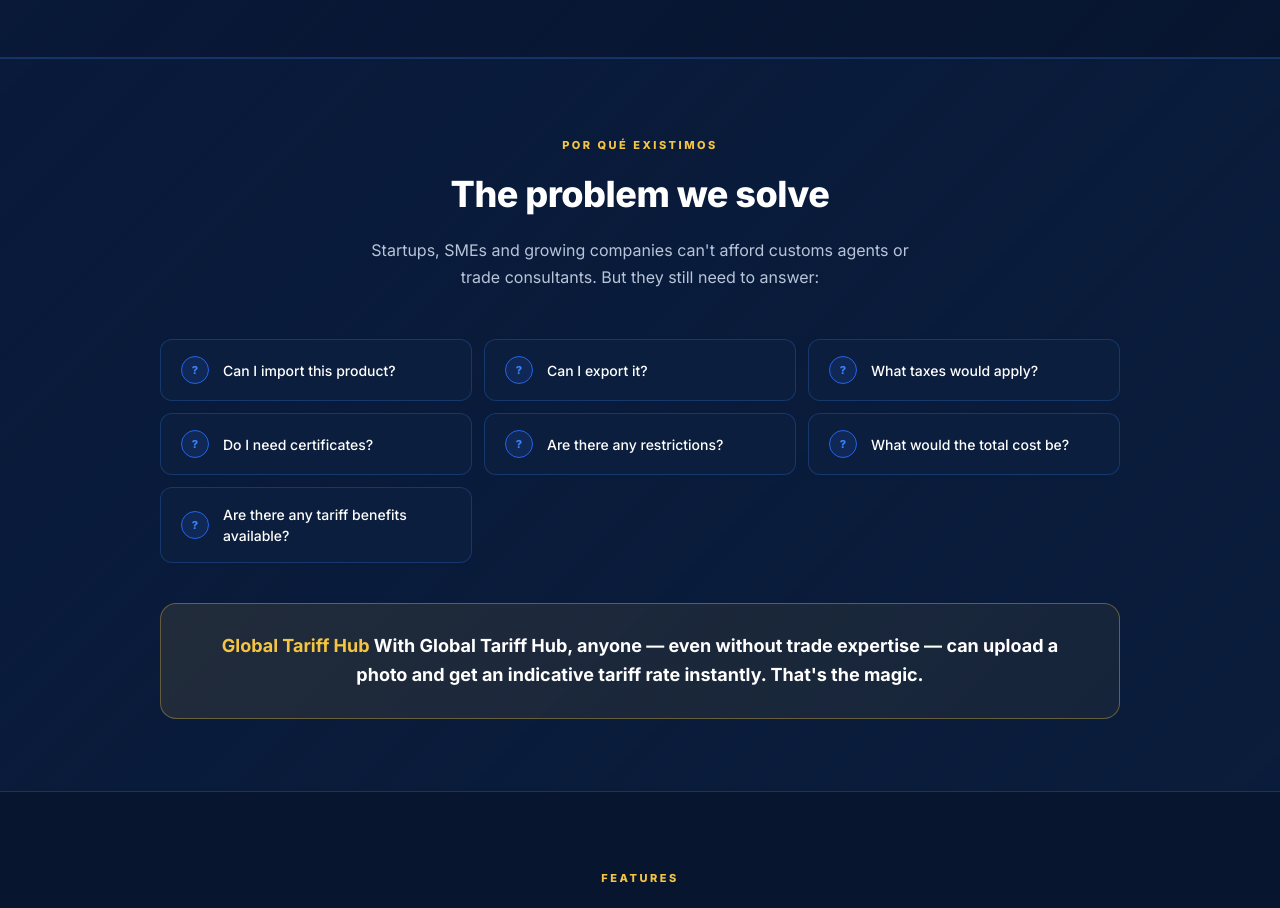
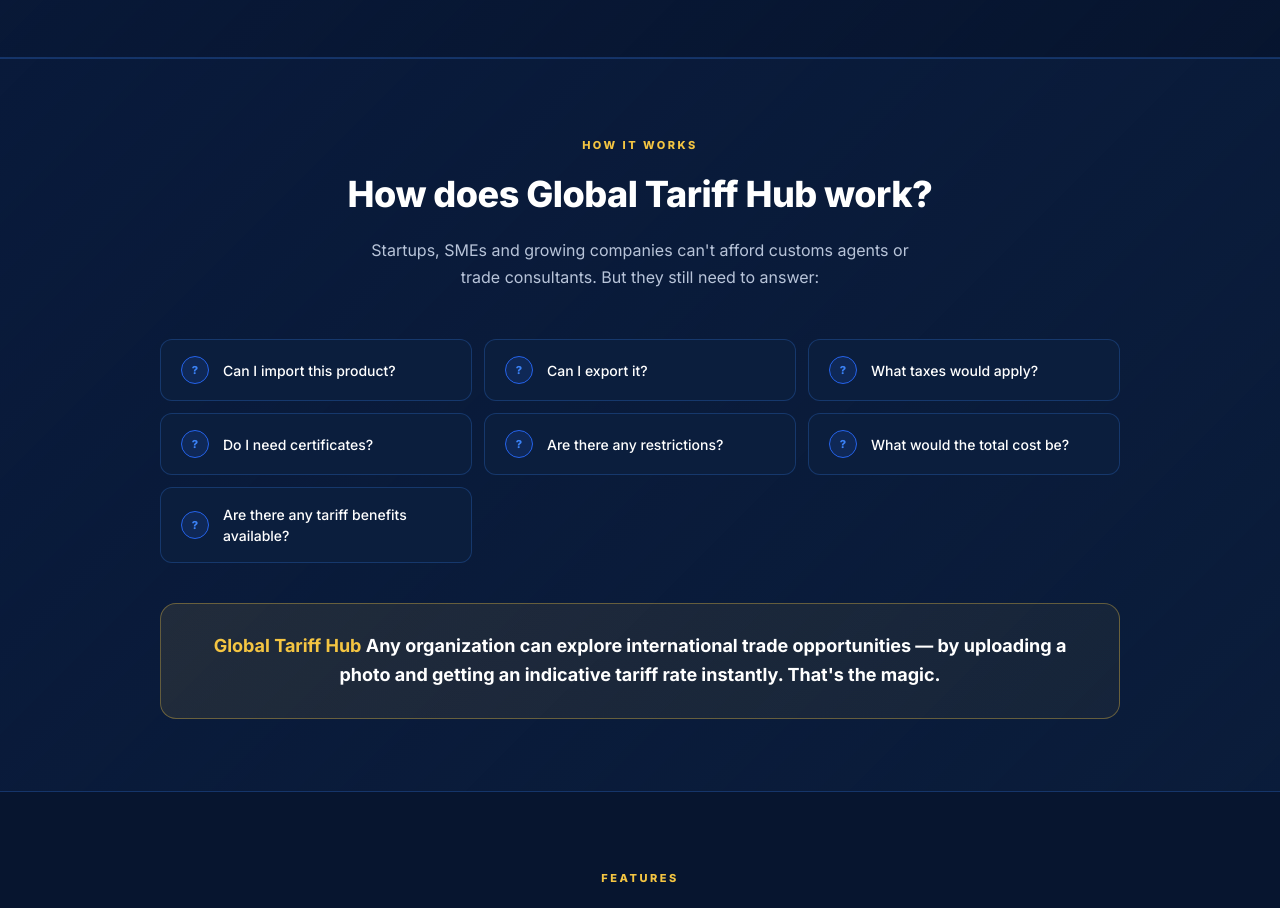
Before and after one commit to Amver8560/globaltariffhub-v2, a Next.js app: page /en in a window 1280 px wide. Shown: the part 1740-2648 px from the top of the page. Built offline with nearby package versions, Linux system fonts and the light colour scheme.

Commit message:
Renombra sección 'El problema' a '¿Cómo funciona GTH?'
Nuevo título, tag y texto de cierre orientado a organizaciones
explorando oportunidades de comercio exterior.

Co-Authored-By: Claude Sonnet 4.6 <noreply@anthropic.com>

```diff
--- a/app/page.tsx
+++ b/app/page.tsx
@@ -45,7 +45,7 @@ const T = {
     vision_tag:    "Hacia dónde vamos",
     vision_p1:     "Imaginamos un mundo donde cualquier empresa pueda vender o comprar en cualquier país con la misma facilidad con la que hoy busca información en Internet.",
     vision_p2:     "Aspiramos a construir la plataforma de inteligencia comercial más completa del mundo para operaciones internacionales.",
-    problem_title: "El problema que resolvemos",
+    problem_title: "¿Cómo funciona Global Tariff Hub?",
     problem_sub:   "Las startups, pymes y empresas medianas que quieren crecer no pueden pagar agentes de comercio exterior ni despachantes de aduana. Pero igual necesitan responder:",
     problems: [
       "¿Puedo importar este producto?",
@@ -56,7 +56,7 @@ const T = {
       "¿Cuál sería el costo total?",
       "¿Hay beneficios arancelarios disponibles?",
     ],
-    problem_answer: "Con Global Tariff Hub, cualquier persona — aunque no sepa nada de comercio exterior — puede subir una foto y obtener un arancel orientativo al instante. Esa es la magia.",
+    problem_answer: "Cualquier organización puede explorar las oportunidades del comercio exterior — subiendo una foto y obteniendo un arancel orientativo al instante. Esa es la magia.",
     modules_title: "Cuatro módulos. Una sola plataforma.",
     modules: [
       { icon:"📷", color:C.blueBright, colorBg:"rgba(59,130,246,0.12)", colorBorder:"rgba(59,130,246,0.3)",
@@ -130,7 +130,7 @@ const T = {
     vision_tag:    "Where we're headed",
     vision_p1:     "We imagine a world where any company can buy or sell in any country as easily as searching for information on the Internet today.",
     vision_p2:     "We aspire to build the world's most complete commercial intelligence platform for international operations.",
-    problem_title: "The problem we solve",
+    problem_title: "How does Global Tariff Hub work?",
     problem_sub:   "Startups, SMEs and growing companies can't afford customs agents or trade consultants. But they still need to answer:",
     problems: [
       "Can I import this product?",
@@ -141,7 +141,7 @@ const T = {
       "What would the total cost be?",
       "Are there any tariff benefits available?",
     ],
-    problem_answer: "With Global Tariff Hub, anyone — even without trade expertise — can upload a photo and get an indicative tariff rate instantly. That's the magic.",
+    problem_answer: "Any organization can explore international trade opportunities — by uploading a photo and getting an indicative tariff rate instantly. That's the magic.",
     modules_title: "Four modules. One platform.",
     modules: [
       { icon:"📷", color:C.blueBright, colorBg:"rgba(59,130,246,0.12)", colorBorder:"rgba(59,130,246,0.3)",
@@ -446,7 +446,7 @@ export default function HomePage({ defaultLang = "es" }: { defaultLang?: "es"|"e
       <section style={{ background:`linear-gradient(135deg,rgba(37,99,235,0.06),rgba(11,30,61,0.8))`, borderTop:`1px solid ${C.border}`, borderBottom:`1px solid ${C.border}`, padding:isMobile?`48px ${px}`:`72px ${px}` }}>
         <div style={{ maxWidth:960, margin:"0 auto" }}>
           <div style={{ textAlign:"center", marginBottom:48 }}>
-            <span style={{ fontSize:11, fontWeight:800, color:C.gold, letterSpacing:2.5, textTransform:"uppercase" }}>Por qué existimos</span>
+            <span style={{ fontSize:11, fontWeight:800, color:C.gold, letterSpacing:2.5, textTransform:"uppercase" }}>{lang === "es" ? "Cómo funciona" : "How it works"}</span>
             <h2 style={{ fontSize:"clamp(24px,3vw,36px)", fontWeight:800, marginTop:12, marginBottom:16, letterSpacing:-0.5 }}>{t.problem_title}</h2>
             <p style={{ fontSize:16, color:C.textSec, maxWidth:580, margin:"0 auto", lineHeight:1.7 }}>{t.problem_sub}</p>
           </div>
```
